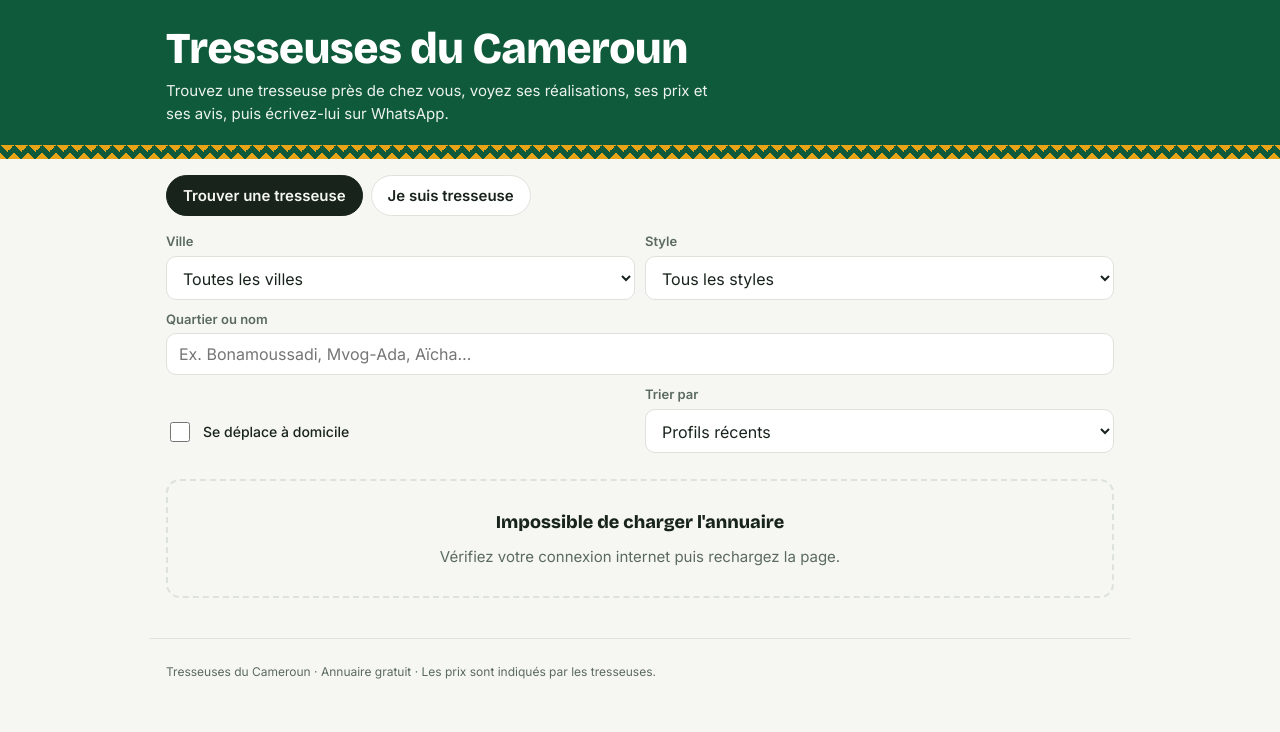
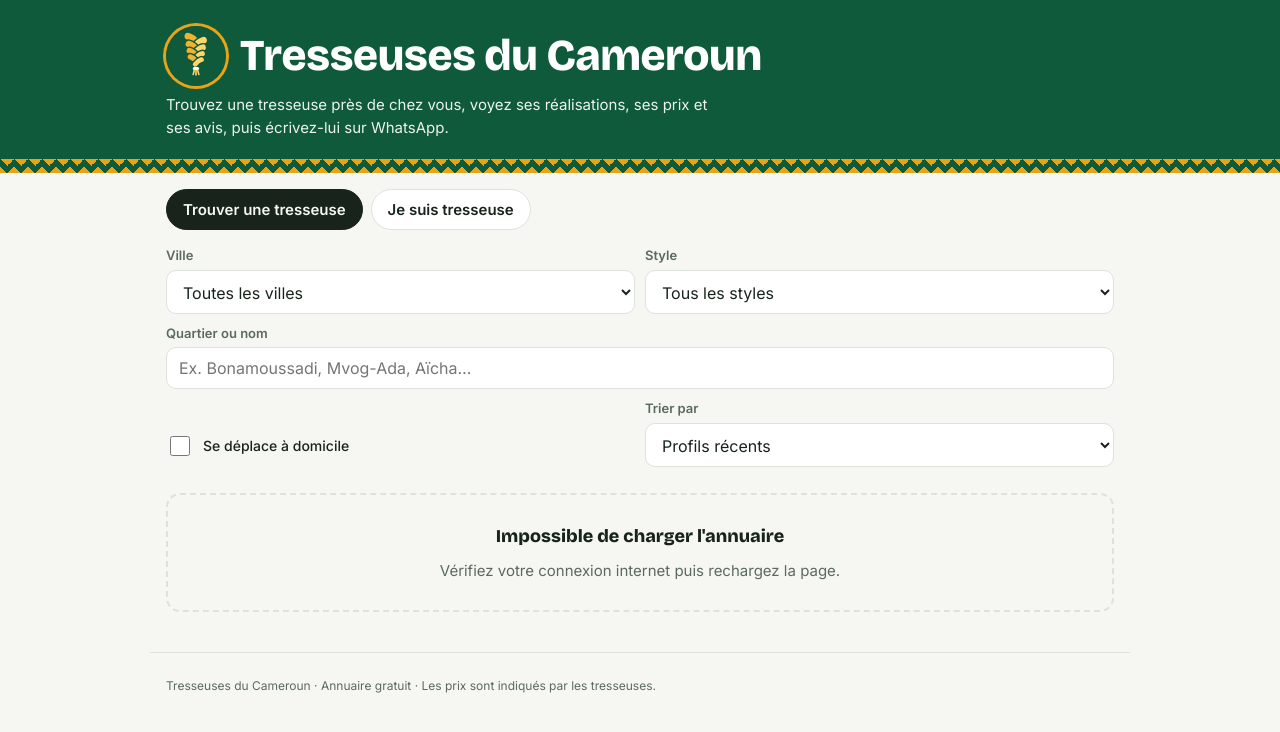
Before and after one commit to filsjumota-rgb/github, a plain HTML site: page tresseuses/site/index.html in a window 1280 px wide. Drawn offline with nearby package versions, Linux system fonts and the light colour scheme; no server answers.

Commit message:
Tresseuses : logo (tresse), icône d'onglet et d'écran d'accueil, aperçu de partage WhatsApp/Facebook
Co-Authored-By: Claude Opus 5.5 <noreply@anthropic.com>
Claude-Session: https://claude.ai/code/session_012U4mRQyxUjuRA25g2JVtfo

```diff
--- a/tresseuses/site/index.html
+++ b/tresseuses/site/index.html
@@ -7,7 +7,15 @@
 <meta name="description" content="Trouvez une tresseuse près de chez vous au Cameroun : styles, prix, photos, avis, et contact direct sur WhatsApp.">
 <meta property="og:title" content="Tresseuses du Cameroun">
 <meta property="og:description" content="Styles, prix, photos et avis des tresseuses près de chez vous. Contact direct sur WhatsApp.">
+<meta property="og:type" content="website">
+<meta property="og:url" content="https://filsjumota-rgb.github.io/github/">
+<meta property="og:image" content="https://filsjumota-rgb.github.io/github/og.png">
+<meta property="og:image:width" content="1200">
+<meta property="og:image:height" content="630">
+<meta name="twitter:card" content="summary_large_image">
 <meta name="theme-color" content="#0f5a3a">
+<link rel="icon" href="logo.svg" type="image/svg+xml">
+<link rel="apple-touch-icon" href="apple-touch-icon.png">
 <link rel="preconnect" href="https://fonts.googleapis.com">
 <link rel="stylesheet" href="https://fonts.googleapis.com/css2?family=Bricolage+Grotesque:opsz,wght@12..96,600;12..96,800&family=Inter:wght@400;500;600&display=swap">
 <link rel="stylesheet" href="style.css">
@@ -15,7 +23,7 @@
 <body>
 <header class="hero">
   <div class="wrap">
-    <a class="brand" href="#">Tresseuses du Cameroun</a>
+    <a class="brand" href="#"><img class="logo" src="logo.svg" alt="" width="52" height="52"><span>Tresseuses du Cameroun</span></a>
     <p>Trouvez une tresseuse près de chez vous, voyez ses réalisations, ses prix et ses avis, puis écrivez-lui sur WhatsApp.</p>
   </div>
 </header>
--- a/tresseuses/site/style.css
+++ b/tresseuses/site/style.css
@@ -23,6 +23,8 @@ img { max-width: 100%; display: block; }
 .hero { background: var(--green); color: var(--green-ink); padding-top: calc(env(safe-area-inset-top) + 26px); }
 .hero .wrap { padding-block: 0 20px; display: grid; gap: 8px; }
 .brand { font-family: var(--display); font-weight: 800; font-size: clamp(28px, 6vw, 44px); line-height: 1.05; color: inherit; text-decoration: none; letter-spacing: -0.01em; }
+.brand { display: flex; align-items: center; gap: 14px; }
+.brand .logo { flex: none; width: clamp(44px, 9vw, 60px); height: auto; border-radius: 50%; box-shadow: 0 0 0 3px var(--gold); }
 .hero p { margin: 0; max-width: 60ch; opacity: .92; }
 .braid { height: 14px; background:
   linear-gradient(135deg, var(--gold) 25%, transparent 25%) -7px 0 / 14px 14px,
```
Also changed, not shown: tresseuses/site/apple-touch-icon.png (added), tresseuses/site/logo.svg (added), tresseuses/site/og.png (added).
